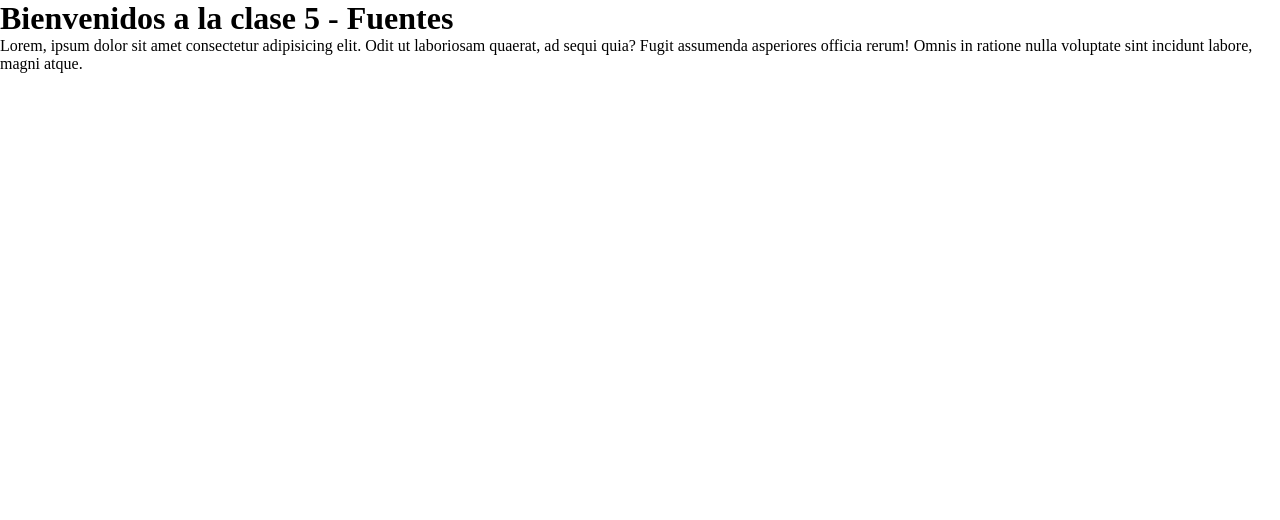
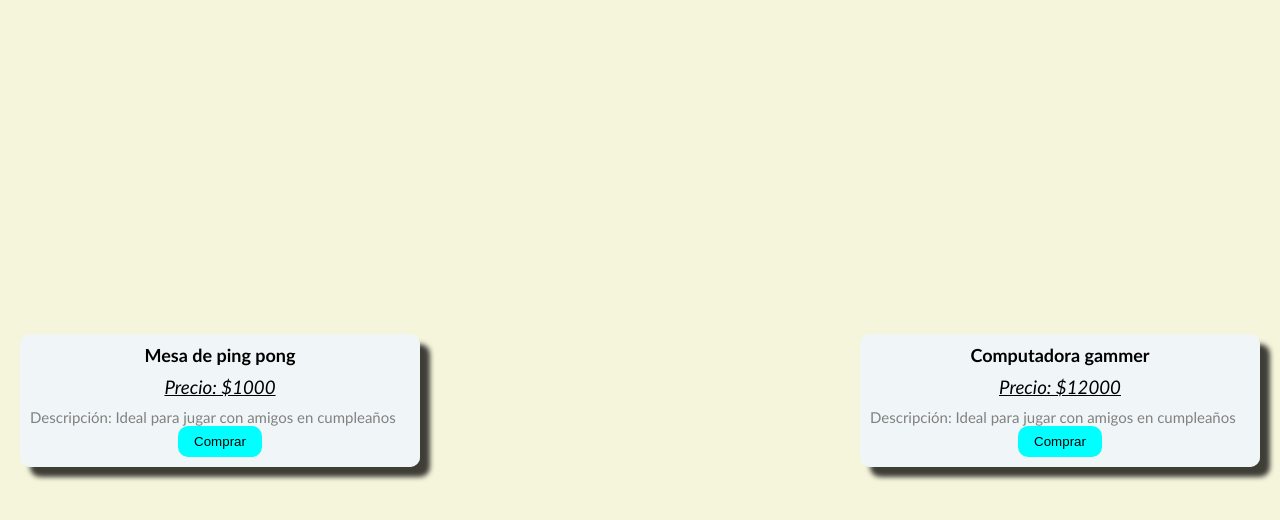
Before and after one commit to federicotenaglia/proyecto-clase-5, a plain HTML site: page index.html in a window 1280 px wide. Drawn offline with Linux system fonts and the light colour scheme.

Commit message:
add: Se estilizo el css y se agrego nueva section

```diff
--- a/index.html
+++ b/index.html
@@ -1,5 +1,5 @@
 <!DOCTYPE html>
-<html lang="en">
+<html lang="es">
 <head>
     <meta charset="UTF-8">
     <meta name="viewport" content="width=device-width, initial-scale=1.0">
@@ -7,8 +7,27 @@
     <title>Clase 5 - CSS</title>
 </head>
 <body>
-    <h1>Bienvenidos a la clase 5 - Fuentes</h1>
-    <p>Lorem, ipsum dolor sit amet consectetur adipisicing elit. Odit ut laboriosam quaerat, ad sequi quia? Fugit assumenda asperiores officia rerum! Omnis in ratione nulla voluptate sint incidunt labore, magni atque.</p>
+    <!-- <h1>Bienvenidos a la clase 5 - Fuentes</h1>
+    <p>Lorem, ipsum dolor sit amet consectetur adipisicing elit. Odit ut laboriosam quaerat, <span>ad sequi quia?</span> Fugit assumenda asperiores officia rerum! Omnis in ratione nulla voluptate sint incidunt labore, magni atque.</p>
+    <button>Enviar Formilario</button>
+    <button>Cancelar</button> -->
 
+
+    <section>
+        <div>
+            <h2>Mesa de ping pong</h2>
+            <h3>Precio: $1000</h3>
+            <p>Descripción: Ideal para jugar con amigos en cumpleaños</p>
+            <button>Comprar</button>
+        </div>
+        <div>
+            <h2>Computadora gammer</h2>
+            <h3>Precio: $12000</h3>
+            <p>Descripción: Ideal para jugar con amigos en cumpleaños</p>
+            <button>Comprar</button>
+
+        </div>
+
+    </section>
 </body>
 </html>
--- a/style.css
+++ b/style.css
@@ -3,3 +3,98 @@
     padding: 0;
     box-sizing: border-box;
 }
+
+h1 {
+    /* fallback , prueba cual de las tres Courier New', Courier, monospace. Si no funciona la 1 va por la 2, etc*/
+    font-family:'Courier New', Courier, monospace ;
+    font-size: 20px;
+
+}
+
+/* p {
+    font-family:'Gill Sans', 'Gill Sans MT', Calibri, 'Trebuchet MS', sans-serif ;
+    font-size: 12px;
+    font-weight: lighter;
+    /* line-height: 1.6;
+    font-style: italic;
+} */
+
+/* Display -> como se comporta un elemento en el flujo del documento */
+
+/* display block -> ocupa el 100% del ancho disponible del elemento padre! En este caso seria el body*/
+
+h1 {
+    background-color: violet;
+}
+
+/* button{
+    background-color: yellow;
+    display: inline;
+} */
+
+span{
+    color: red;
+    font-weight: bold;
+    display: inline-block;
+    width: 100px;
+    background-color: yellowgreen;
+}
+
+/* display: flex -> manejar: filas o columnas */
+/* UN CONTENEROR FLEXIBLE PUEDE REUBICAR LOS ELEMNTOS HIJOS*/
+
+
+/* display: flex -> grillas: filas y columnas */
+
+section{
+    background-color: beige;
+    padding: 20px;
+    /* Display: flex cambia el eje principal */
+    display: flex;
+    /*justify-content: content; aplica ene el eje principal */
+    justify-content: space-between;
+    /*alain-items: center; aplica ene el eje principal */
+    align-items: center;
+    /* viewport height */
+    height: 100vh;
+
+}
+
+div{
+    background-color: rgb(240, 248, 255, 0.768);
+    padding: 10px;
+    border-radius: 10px;
+    box-shadow: 10px 10px 5px 0px rgba(0,0,0,0.75);
+    font-family: 'Gill Sans', 'Gill Sans MT', Calibri, 'Trebuchet MS', sans-serif;
+    width: 400px;
+
+}
+
+div h2 {
+    font-size: 18px;
+    text-align: center;
+    margin-bottom: 10px;
+}
+
+div h3 {
+    text-align: center;
+    font-weight: lighter;
+    font-style: italic;
+    text-decoration: underline;
+}
+
+p{
+    color:gray ;
+    font-size: 15px;
+    margin-top: 10px;
+
+}
+
+div button {
+    border: none;
+    background-color: aqua;
+    padding: 8px 16px;
+    border-radius: 10px;
+    display: block;
+    margin: auto;
+}
```
